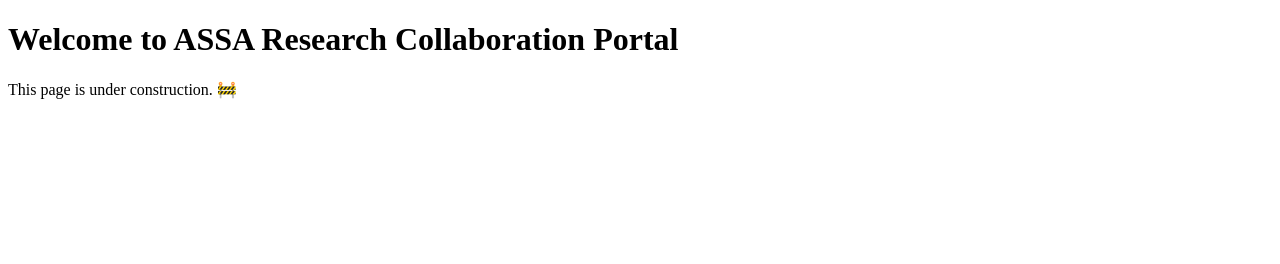
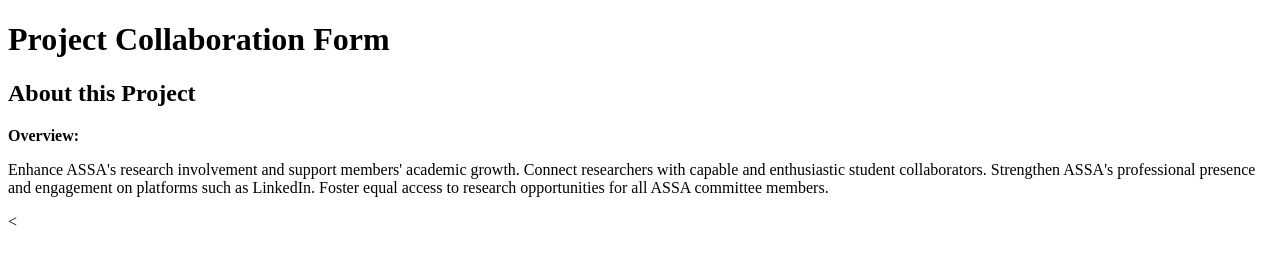
Before and after one commit to Alex6882711/assa-research, a plain HTML site: page index.html in a window 1280 px wide. Drawn offline with Linux system fonts and the light colour scheme.

Commit message:
Update index.html

```diff
--- a/index.html
+++ b/index.html
@@ -2,10 +2,18 @@
 <html lang="en">
 <head>
     <meta charset="UTF-8">
-    <title>ASSA Research Collaboration</title>
+    <meta name="viewport" content="width=device-width, initial-scale=1.0">
+    <title>Project Collaboration Form</title>
+    <link rel="stylesheet" href="styles.css">
 </head>
 <body>
-    <h1>Welcome to ASSA Research Collaboration Portal</h1>
-    <p>This page is under construction. 🚧</p>
-</body>
-</html>
+    <header>
+        <h1>Project Collaboration Form</h1>
+    </header>
+
+    <section>
+        <h2>About this Project</h2>
+        <p><strong>Overview:</strong></p>
+        <p>Enhance ASSA's research involvement and support members' academic growth. Connect researchers with capable and enthusiastic student collaborators. Strengthen ASSA's professional presence and engagement on platforms such as LinkedIn. Foster equal access to research opportunities for all ASSA committee members.</p>
+
+        <
```
